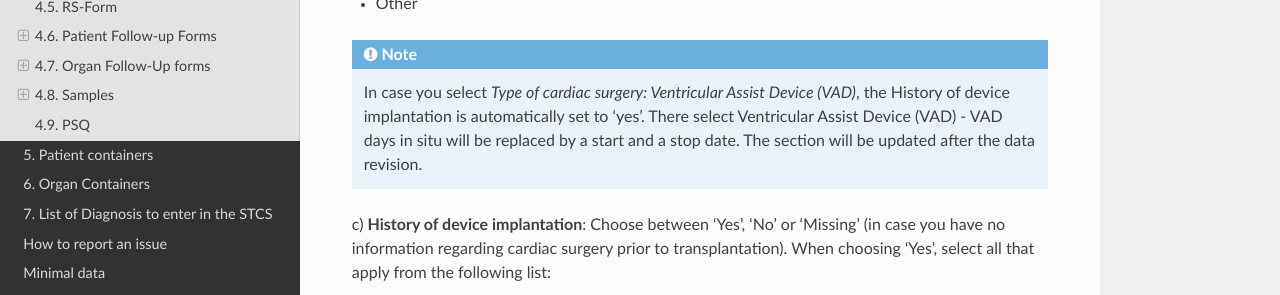
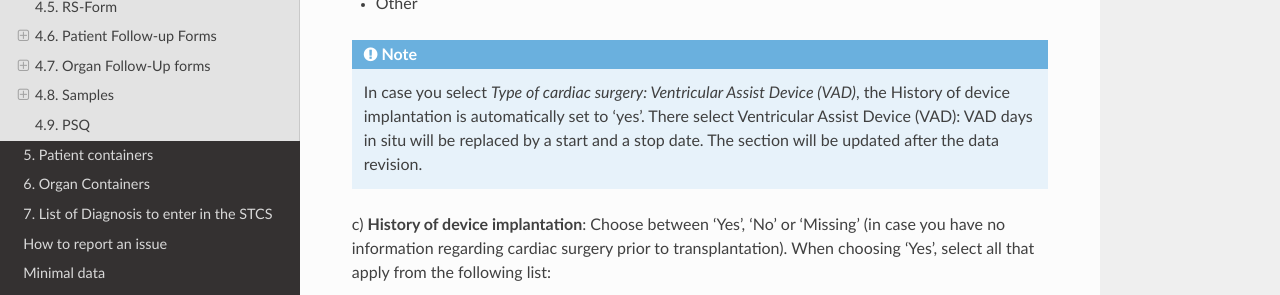
Before and after one commit to swiss-transplant-cohort-study/3LC-user-manual, a Sphinx documentation site: the page built from docs/source/blfup.rst, in a window 1280 px wide and 900 px high, scrolled down 11176 px. Shown: the part 175-470 px from the top of the window. Built offline with Sphinx 7.4.7 and the Read the Docs theme 3.1.0, drawn with Linux system fonts in a browser that asks for light colours.

```diff
--- a/docs/source/blfup.rst
+++ b/docs/source/blfup.rst
@@ -270,7 +270,7 @@ Heart baseline and peritransplant period/Pre-transplant history and assessments
 *	Surgery for congenital heart disease
 *	Other
 
-.. note:: In case you select *Type of cardiac surgery: Ventricular Assist Device (VAD)*, the History of device implantation is automatically set to ‘yes’. There select Ventricular Assist Device (VAD) - VAD days in situ will be replaced by a start and a stop date. The section will be updated after the data revision.
+.. note:: In case you select *Type of cardiac surgery: Ventricular Assist Device (VAD)*, the History of device implantation is automatically set to ‘yes’. There select Ventricular Assist Device (VAD): VAD days in situ will be replaced by a start and a stop date. The section will be updated after the data revision.
 
 \c) **History of device implantation**: Choose between ‘Yes’, ‘No’ or ‘Missing’ (in case you have no information regarding cardiac surgery prior to transplantation). When choosing ‘Yes’, select all that apply from the following list:
 
```
